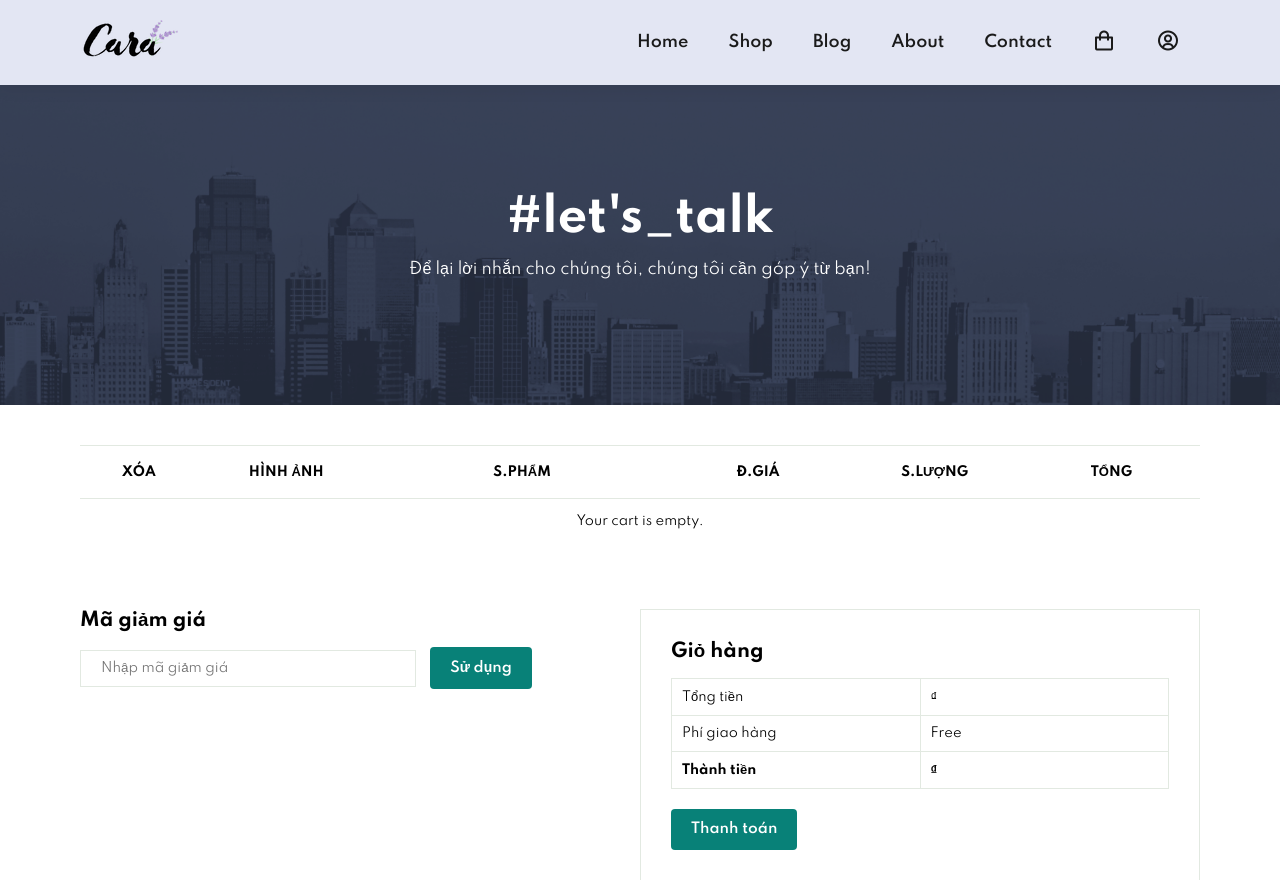
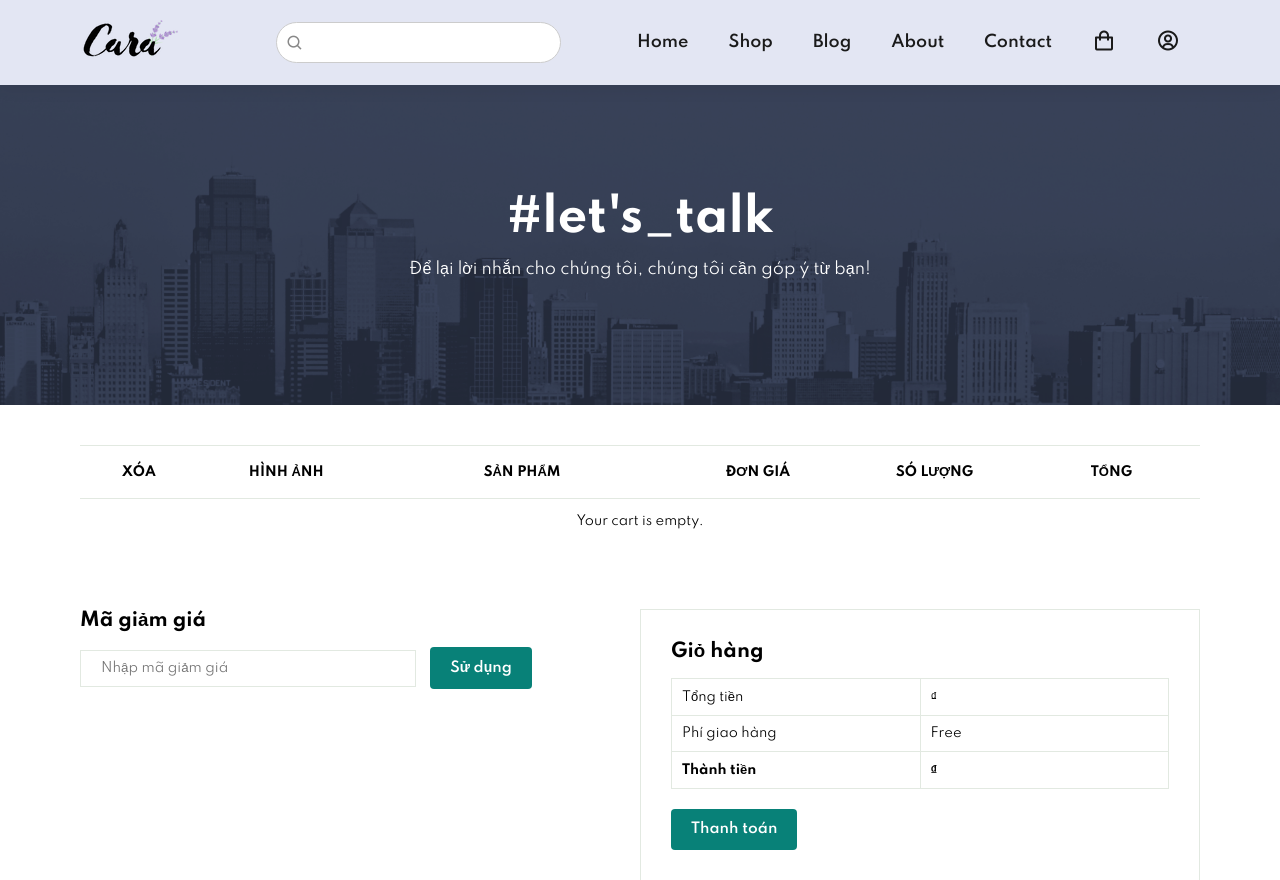
Before and after one commit to DaoCongVinh/Python_Web, a Django app: page /cart/ in a window 1280 px wide. Shown: the top 880 px of the page. Run offline with Django 5.2, Linux system fonts and the light colour scheme; data comes from the database, SQL or seed files in the repository; both versions use the stored data as it was after the commit.

Commit message:
Search bar

```diff
--- a/shop/static/css/style.css
+++ b/shop/static/css/style.css
@@ -91,6 +91,42 @@ body {
   position: sticky;
   top: 0;
   left: 0;
+}
+
+#header .search-bar {
+  display: flex;
+  justify-content: center;
+  align-items: center;
+}
+
+#header .search-container {
+  position: relative;
+  display: flex;
+  align-items: center;
+}
+
+#header .search-container i {
+  position: absolute;
+  left: 10px;
+  color: #888;
+  font-size: 18px;
+}
+
+#header .search-input {
+  width: 100%;
+  padding: 10px 10px 10px 35px;
+  font-size: 16px;
+  border: 1px solid #ccc;
+  border-radius: 50px;
+  outline: none;
+}
+
+#header .search-input:focus {
+  border-color: #007bff;
+}
+
+#header .search-bar form {
+  width: 100%;
 }
 
 #navbar {
@@ -990,6 +1026,11 @@ footer .copyright {
   font-size: 13px;
 }
 
+.search-result {
+  margin: 30px 0 10px 0;
+  text-align: center;
+  font-size: 30px;
+}
 
 /* Media Query */
 
--- a/shop/templates/shop/cart.html
+++ b/shop/templates/shop/cart.html
@@ -13,9 +13,9 @@
             <tr>
                 <td>Xóa</td>
                 <td>Hình ảnh</td>
-                <td>S.phẩm</td>
-                <td>Đ.Giá</td>
-                <td>S.lượng</td>
+                <td>Sản phẩm</td>
+                <td>Đơn Giá</td>
+                <td>Só lượng</td>
                 <td>Tổng</td>
             </tr>
         </thead>
--- a/shop/templates/shop/header.html
+++ b/shop/templates/shop/header.html
@@ -18,6 +18,14 @@
     <body>
         <section id="header">
             <a href="{% url 'home' %}"><img src="{% static 'img/logo.png' %}" class="logo" alt=""></a>
+            <div class="search-bar">
+                <form method="GET" action="{% url 'product_search' %}">
+                    <div class="search-container">
+                        <i class='bx bx-search'></i>
+                        <input class="search-input" type="search" name="search">
+                    </div>
+                </form>
+            </div>
             <div>
                 <ul id="navbar">
                     <li><a href="{% url 'home' %}">Home</a></li>
--- a/shop/urls.py
+++ b/shop/urls.py
@@ -17,4 +17,5 @@ urlpatterns = [
     path('delete_item/<int:item_id>/', views.delete_cart_item, name='delete_cart_item'),
     path('update_quantity/<int:item_id>/', views.update_cart_item_quantity, name='update_cart_item_quantity'),
     path("cart/total/", views.get_cart_total, name="cart_total"),
+    path('search/', views.product_search, name='product_search'),
 ]
--- a/shop/views.py
+++ b/shop/views.py
@@ -1,6 +1,8 @@
 from django.shortcuts import render, get_object_or_404
 from django.http import HttpResponse, JsonResponse
 from django.views.decorators.csrf import csrf_exempt
+from django.core.paginator import Paginator
+from django.db.models import Q
 from .models import Product,ContactForm,Cart,CartItem
 from .forms import Contact_Form
 import json
@@ -192,3 +194,19 @@ def get_cart_total(request):
         return JsonResponse({"success": True, "cart_total": cart_total})
     except Cart.DoesNotExist:
         return JsonResponse({"success": False, "message": "Cart not found."}, status=404)
+
+def product_search(request):
+    query = request.GET.get('search', '')
+    page = request.GET.get('page', 1)
+    products_list = Product.objects.filter(
+        Q(name__icontains=query) | Q(brand__icontains=query)
+    ) if query else Product.objects.all()
+
+    paginator = Paginator(products_list, 20)  # 20 products per page
+    products = paginator.get_page(page)
+
+    context = {
+        'products': products,
+        'query': query,
+    }
+    return render(request, 'shop/product.html', context)
```
Also changed, not shown: shop/templates/shop/product.html (+17 -4 lines), db.sqlite3.
